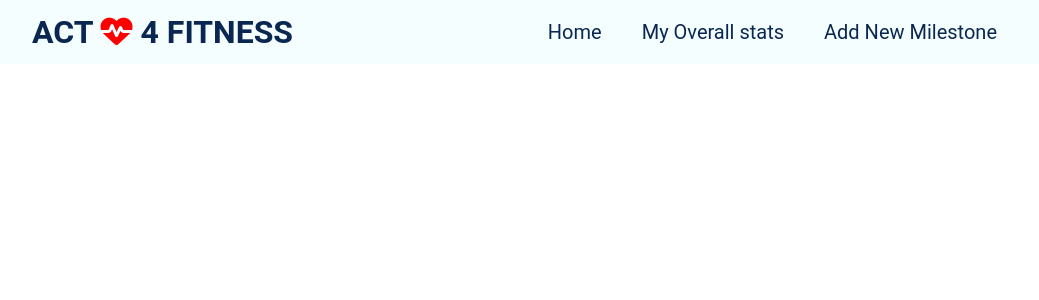
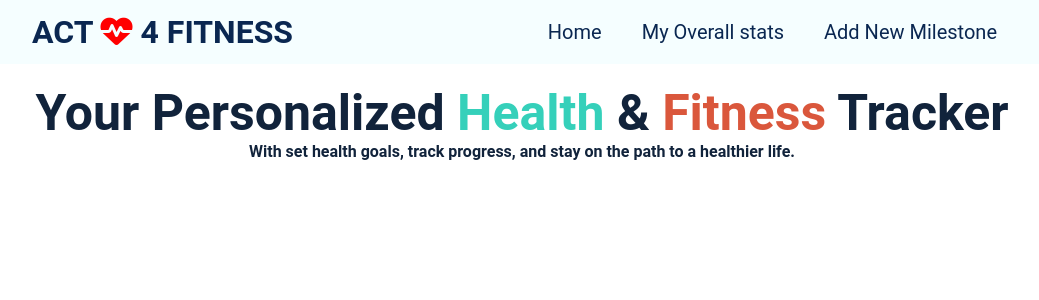
Before and after one commit to MashooqAli9140/act-4-fitness, a React (Vite) app: page / in a window 1280 px wide. Shown: the top 300 px of the page, without its empty margins (118-1157 px from the left). Built offline with nearby package versions, Linux system fonts and the light colour scheme.

Commit message:
hero section css added

```diff
--- a/src/App.jsx
+++ b/src/App.jsx
@@ -1,3 +1,4 @@
+import HeroSection from "./componants/HeroSection"
 import Navbar from "./componants/Navbar"
 
 function App() {
@@ -5,6 +6,7 @@ function App() {
   return (
     <>
     <Navbar />
+    <HeroSection />
 
     </>
   )
--- /dev/null
+++ b/src/componants/HeroSection.jsx
@@ -0,0 +1,17 @@
+import React from 'react'
+
+const HeroSection = () => {
+  return (
+    <div style={{ backgroundColor:"white", padding:"20px 10px 20px 10px", textAlign:"center"}}>
+        <h1 style={{ fontSize:"50px",color:"#11233B"}}>
+        Your Personalized <span style={{color:"#35D0BA"}}> Health </span>  & <span style={{color:"#DA573C"}} > Fitness </span> Tracker
+        </h1>
+        <h4 style={{ color:"#11233B"}}>
+        With set health goals, track progress, and stay on the path to a healthier life.
+        </h4>
+    </div>
+
+  )
+}
+
+export default HeroSection
```
